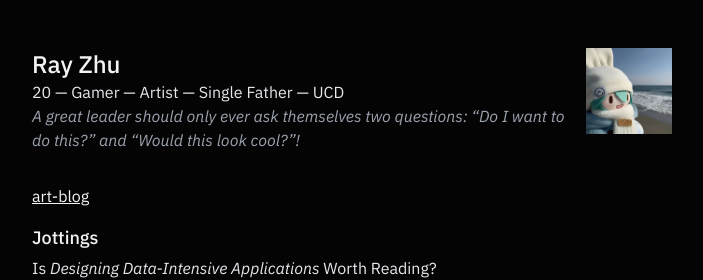
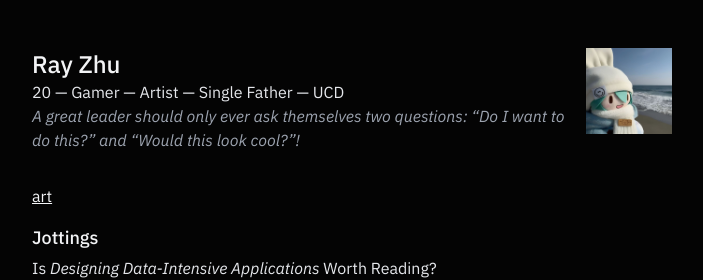
Before and after one commit to rayzhuca/rayzhu, a Next.js app: page / in a window 1280 px wide. Shown: the top 280 px of the page, without its empty margins (288-991 px from the left). Built offline with nearby package versions, Linux system fonts and the light colour scheme; a web font is replaced by a local one.

Commit message:
Renamed art blog to art

```diff
--- a/app/page.tsx
+++ b/app/page.tsx
@@ -36,8 +36,8 @@ export default function Page() {
 
                 <div className="flex flex-col mb-1">
                     <div className="flex gap-4">
-                        <Link href="/art-blog" className="underline">
-                            art-blog
+                        <Link href="/art" className="underline">
+                            art
                         </Link>
                     </div>
                 </div>
```
Also changed, not shown: app/art/page.tsx (renamed from app/art-blog/page.tsx).
